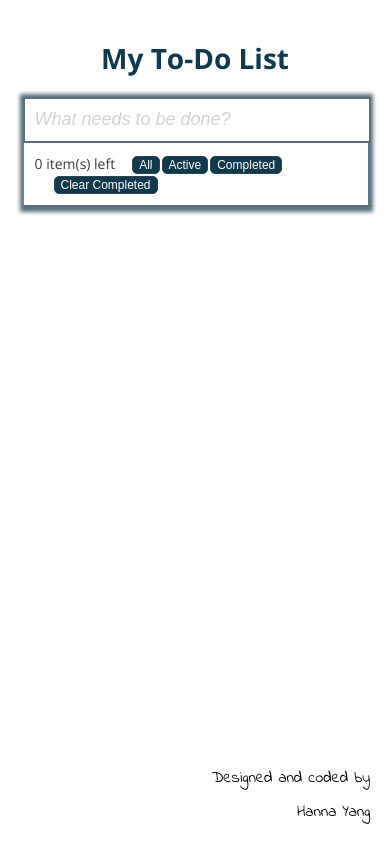
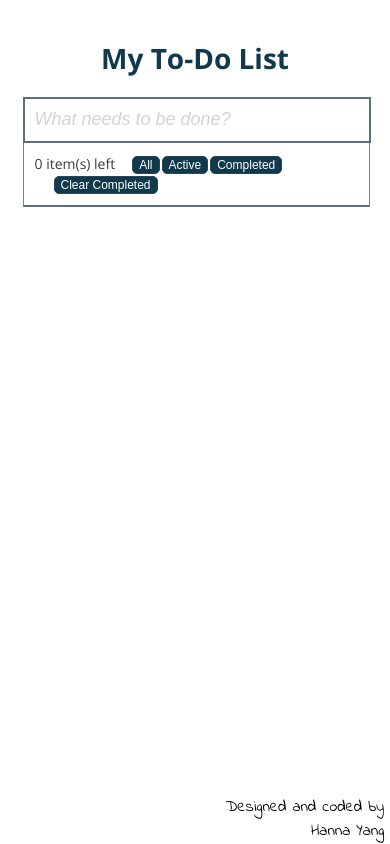
Before and after one commit to hannayang/react_to_do_list, a React (Create React App) app: page / in a window 390 px wide. Built offline with nearby package versions, Linux system fonts and the light colour scheme.

Commit message:
responsive on mobile fix

```diff
--- a/src/Containers/App.css
+++ b/src/Containers/App.css
@@ -4,7 +4,6 @@
 }
 
 .App {
-  height: 100%;
   width: 500px;
   margin: 0 auto;
   padding: 70px 0;
@@ -90,6 +89,7 @@ cursor: pointer;
   border: 1px solid gray;
   border-top: none;
   border-bottom: 2px solid #586F7C;
+  margin-bottom: 100px;
 }
 
 button {
@@ -150,6 +150,7 @@ footer p {
   ul {
     width: 414px;
     font-size: 20px;
+    box-shadow: none;
   }
 
   li {
@@ -161,8 +162,9 @@ footer p {
   }
 
   .summary {
-    width: 391px;
+    width: 390px;
     padding: 11px;
+    margin-bottom: 40px;
   }
 
   .status-buttons {
@@ -171,6 +173,15 @@ footer p {
 
   .clear-button {
     margin-left: 17px;
+  }
+
+  footer {
+    bottom: 1px;
+    right: 1px;
+  }
+
+  footer p {
+    margin: 0 5px;
   }
 }
 
@@ -184,14 +195,14 @@ footer p {
   }
 
   ul {
-    width: 345px;
+    width: 347px;
   }
 
-  .clear-button {
-    margin-right: 1px;
+  li span {
+    width: 80%;
   }
 
   .summary {
-    width: 325px;
+    width: 323px;
   }
 }
```
